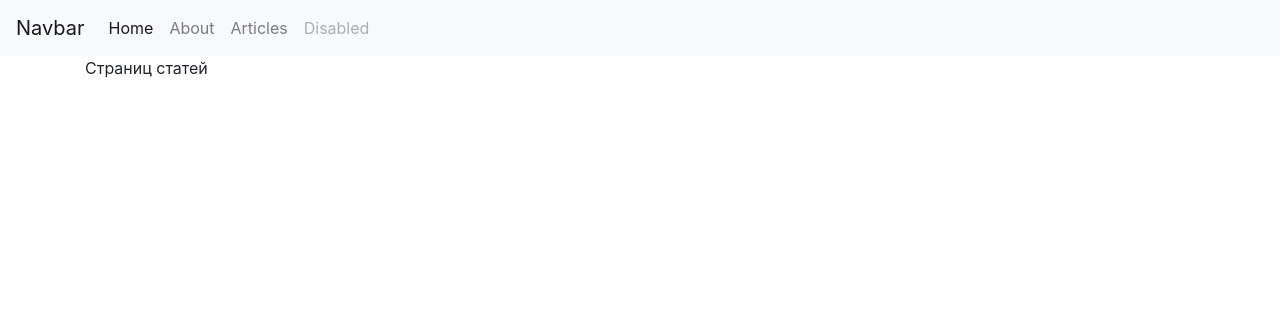
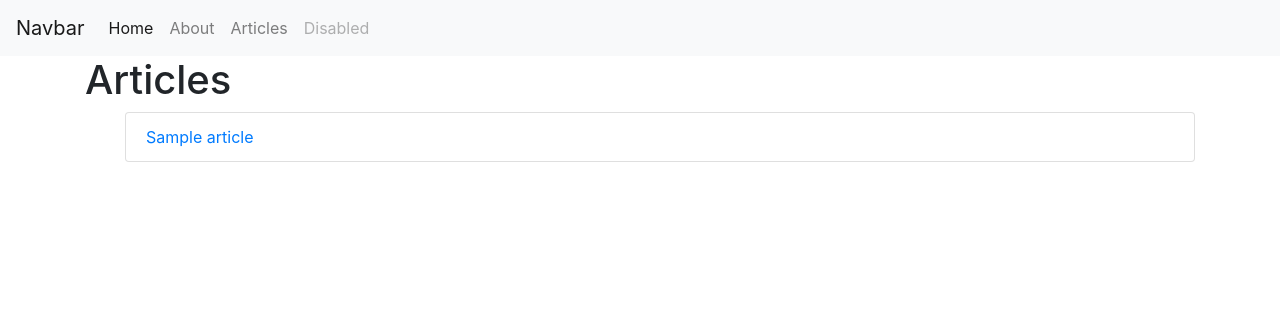
Before and after one commit to Alexstos2015/FlaskFromScratch, a Flask app: template templates/articles.html in a window 1280 px wide. Shown: the top 316 px of the page. Run offline with Flask 2, Linux system fonts and the light colour scheme; the template is opened without the code that fills it: most values are stand-ins (such as "Sample title", 1, 10 or a date in 2020); some libraries are stand-ins or nearby versions.

Commit message:
Articles + DB

```diff
--- a/app.py
+++ b/app.py
@@ -1,6 +1,13 @@
-from flask import Flask,render_template
+from flask import Flask,render_template, flash, redirect, url_for, session, logging
+from data import Articles
+from flask_sqlalchemy import *
+from  wtforms import Form, StringField, TextAreaField, PasswordField, validators
+from passlib.hash import sha256_crypt
+
 
 app = Flask(__name__)
+
+Articles = Articles()
 
 @app.route('/')
 def index():
@@ -12,8 +19,27 @@ def about():
 
 @app.route('/articles')
 def articles():
-    return render_template('articles.html')
+    return render_template('articles.html', articles = Articles)
 
+@app.route('/articles/<string:id>')
+def article(id):
+    return render_template('article.html', id=id)
+
+
+
+class RegisterForm(Form):
+    name = StringField('Name',[validators.length(min=3,max=50)])
+    username = StringField('UserName',[validators.Length(min=4,max=25)])
+    email = StringField('Email',[validators.Length(min=6,max=50)])
+    password = PasswordField('Password',[
+        validators.DataRequired(),
+        validators.EqualTo('confirm', message="Пароли не совпадают")
+    ])
+    confirm = PasswordField('Confirm Password')
+
+@app.route('/register', methods=['GET','POST'])
+def register():
+    form = RegisterForm(request.form)
 
 if __name__ == '__main__':
     app.run(debug=True)
--- /dev/null
+++ b/templates/article.html
@@ -0,0 +1,5 @@
+{% extends 'layout.html' %}
+
+{% block body %}
+  <h1>{{id}}</h1>
+{%endblock%}
--- a/templates/articles.html
+++ b/templates/articles.html
@@ -1,5 +1,10 @@
 {% extends 'layout.html' %}
 
 {% block body %}
-  Страниц статей
+  <h1>Articles</h1>
+  <ul class="">
+    {% for article in articles %}
+    <li class="list-group-item"> <a href="article/{{article.id}}">{{article.title}}</a></li>
+    {%endfor%}
+  </ul>
 {% endblock %}
```
Also changed, not shown: data.py (+10 -10 lines).
